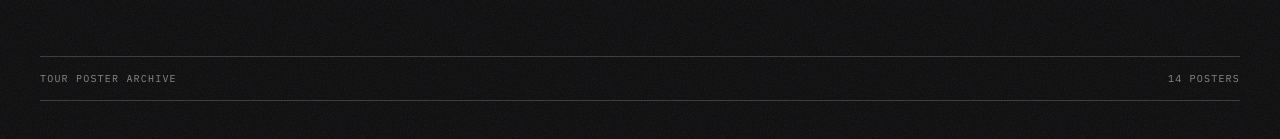
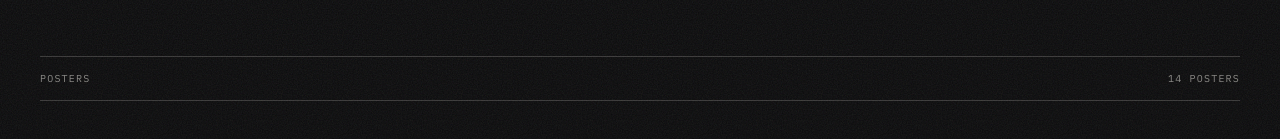
Before and after one commit to Jadd-Hard/jadd-hard-portfolio, a Next.js app: page /events in a window 1280 px wide. Shown: the part 408-547 px from the top of the page. Built offline with nearby package versions, Linux system fonts and the light colour scheme.

Commit message:
Update events meta section label for clarity

```diff
--- a/app/events/page.tsx
+++ b/app/events/page.tsx
@@ -24,7 +24,7 @@ export default function EventsPage() {
       </header>
 
       <div className="events-meta" aria-label={`${eventPosters.length} tour posters`}>
-        <span>Tour poster archive</span>
+        <span>Posters</span>
         <span>{String(eventPosters.length).padStart(2, "0")} posters</span>
       </div>
 
```
